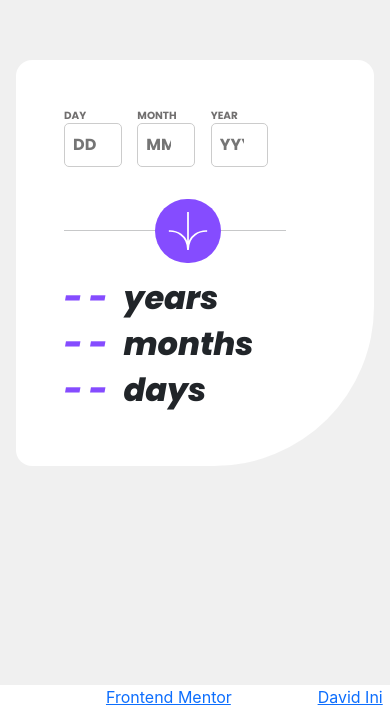
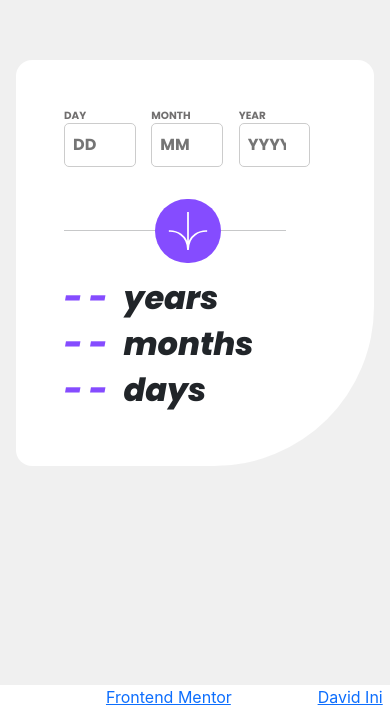
Before and after one commit to inioluwabello/age-calculator, a Next.js app: page / in a window 390 px wide. Shown: the part 159-870 px from the top of the page. Built offline with nearby package versions, Linux system fonts and the light colour scheme.

Commit message:
Autograph

```diff
--- a/styles/global.css
+++ b/styles/global.css
@@ -207,7 +207,7 @@ img {
   }
 
   .date-item {
-    width: 28%;
+    width: 28% !important;
     margin-right: 6%;
   }
 }
```
